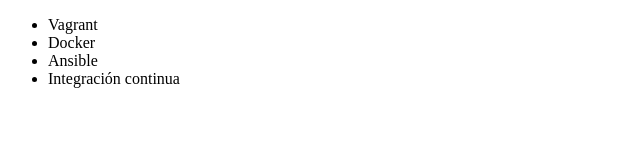
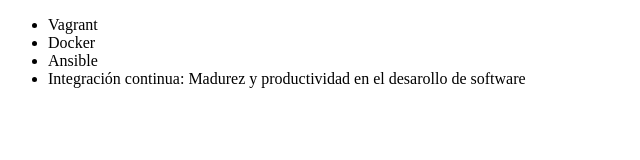
Before and after one commit to JUANPGP/Alura-git, a plain HTML site: page index.html in a window 1280 px wide. Shown: the whole page, without its empty margins (0-640 px from the left). Drawn offline with Linux system fonts and the light colour scheme.

Commit message:
Renombrando curso de Integracion continua

```diff
--- a/index.html
+++ b/index.html
@@ -9,7 +9,7 @@
          <li> Vagrant </li>
          <li> Docker </li>
          <li> Ansible </li>
-         <li> Integración continua</li>
+         <li> Integración continua: Madurez y productividad en el desarollo de software</li>
      </ul>
 </body>
 </html>
```
